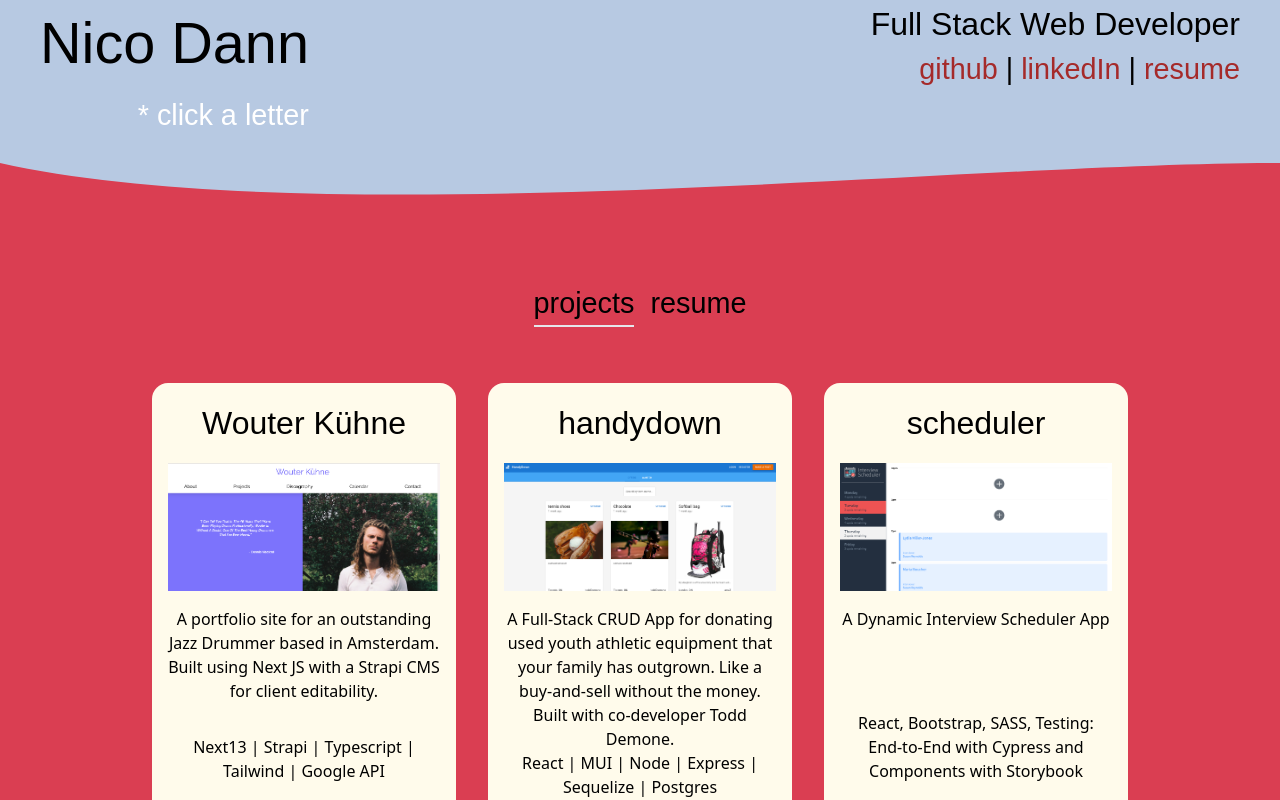
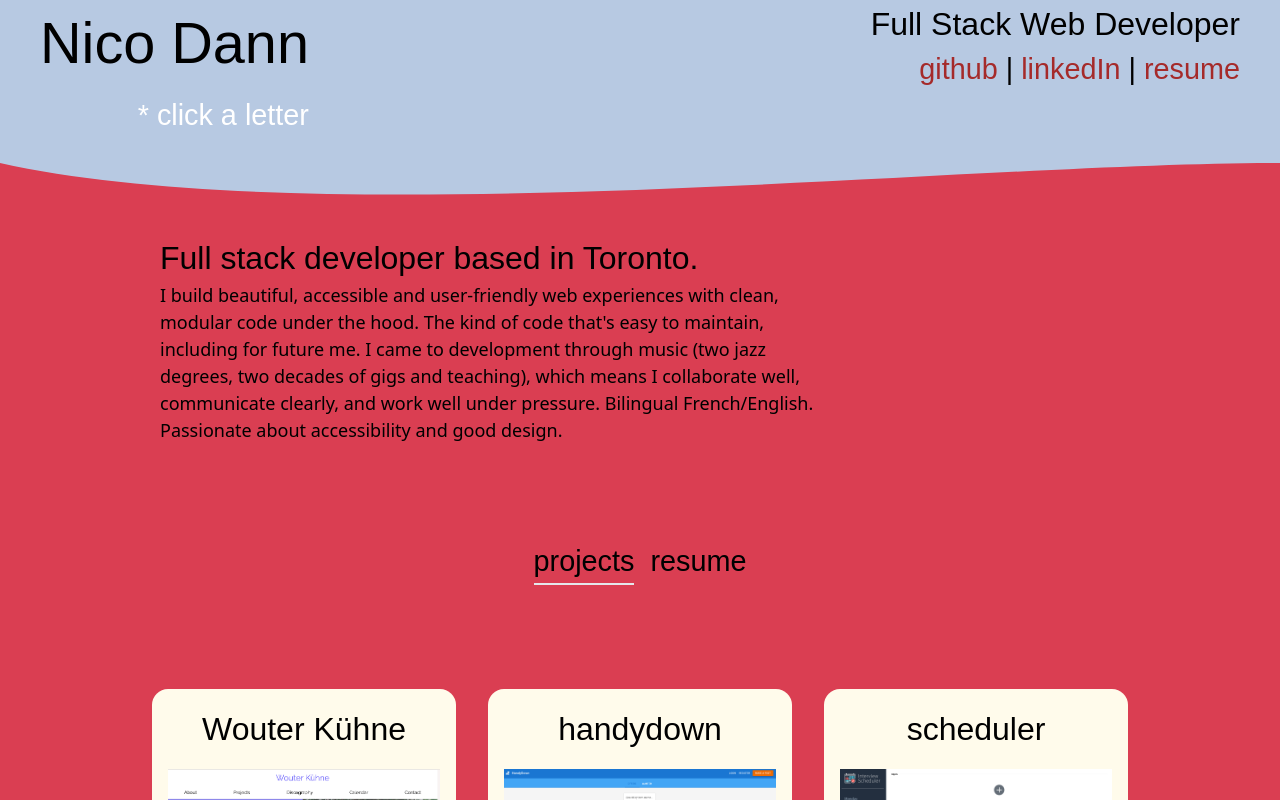
Before and after one commit to nicodann/portfolio, a Next.js app: page / in a window 1280 px wide. Shown: the top 800 px of the page. Built offline with nearby package versions, Linux system fonts and the light colour scheme; a web font is replaced by a local one.

Commit message:
Add 'about'blurb. Create Card component.

```diff
--- a/app/global.css
+++ b/app/global.css
@@ -35,6 +35,16 @@ body {
     rgb(var(--background-start-rgb)); */
 }
 
+main {
+  max-width: 1200px;
+  margin-left: auto;
+  margin-right: auto;
+}
+
+p {
+  font-size: 18px;
+}
+
 h1,
 h2,
 h3 {
--- /dev/null
+++ b/components/Card/index.tsx
@@ -0,0 +1,35 @@
+import { PropsWithChildren } from "react";
+
+export default function Card(props: PropsWithChildren) {
+  return (
+    <div
+      id="project_card_wrapper"
+      className="
+        flex
+        justify-center
+        content-center
+        p-2
+        hover:p-0
+        w-80
+        h-[500px]
+        "
+    >
+      <div
+        id="project_card"
+        className="
+          flex
+          flex-col
+          gap-6
+          bg-amber-50
+          p-4
+          justify-between
+          sm:w-80
+          shadow-4xl
+          rounded-2xl
+          "
+      >
+        {props.children}
+      </div>
+    </div>
+  );
+}
--- a/containers/MainPage/index.tsx
+++ b/containers/MainPage/index.tsx
@@ -12,9 +12,27 @@ export default function MainPage() {
   const [selectedResource, setSelectedResource] = useState(resources[0]);
 
   return (
-    <main className={`flex min-h-screen flex-col justify-center gap-24 w-full`}>
-      <div className=" flex flex-col gap-12 lg:gap-24 w-full">
+    <>
       <Header setSelectedResource={setSelectedResource} />
+      <main
+        className={`flex min-h-screen flex-col justify-center gap-24 w-full`}
+      >
+        <div className="flex flex-col gap-12 lg:gap-24 w-full">
+          <div
+            id="blurb"
+            className="max-w-[320px] md:max-w-2xl mx-auto p-4 lg:p-0 lg:ml-[120px]"
+          >
+            <h2>Full stack developer based in Toronto. </h2>
+            <p>
+              I build beautiful, accessible and user-friendly web experiences
+              with clean, modular code under the hood. The kind of code
+              that&apos;s easy to maintain, including for future me. I came to
+              development through music (two jazz degrees, two decades of gigs
+              and teaching), which means I collaborate well, communicate
+              clearly, and work well under pressure. Bilingual French/English.
+              Passionate about accessibility and good design.
+            </p>
+          </div>
           <Nav
             resources={resources}
             selectedResource={selectedResource}
@@ -26,5 +44,6 @@ export default function MainPage() {
           </div>
         </div>
       </main>
+    </>
   );
 }
--- a/tailwind.config.ts
+++ b/tailwind.config.ts
@@ -4,6 +4,7 @@ const config: Config = {
   content: [
     './pages/**/*.{js,ts,jsx,tsx,mdx}',
     './components/**/*.{js,ts,jsx,tsx,mdx}',
+    './containers/**/*.{js,ts,jsx,tsx,mdx}',
     './app/**/*.{js,ts,jsx,tsx,mdx}',
   ],
   theme: {
```
Lines whose indentation alone changed are shown as unchanged.
